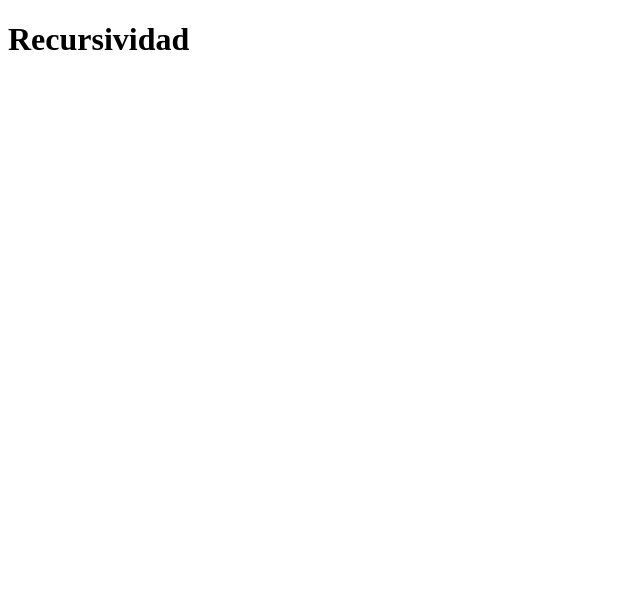
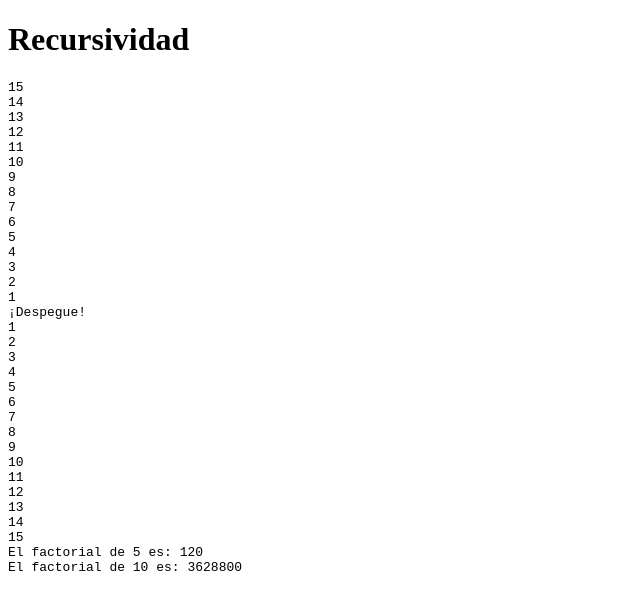
Before and after one commit to OlgaGarciaQuintana/albora-olga, a plain HTML site: page indexrecursivo.html in a window 1280 px wide. Shown: the whole page, without its empty margins (0-640 px from the left). Drawn offline with Linux system fonts and the light colour scheme.

Commit message:
Arreglado

```diff
--- a/indexrecursivo.html
+++ b/indexrecursivo.html
@@ -10,7 +10,6 @@
     <pre id="output"></pre>
     <script>
         // document ready
-        document.addEventListener("DOMContentLoaded", function() {
             function contarRegresivo(numero){
                 if(numero <= 0){
                     document.getElementById("output").innerText += "¡Despegue!\n";
@@ -21,11 +20,21 @@
                 }
             }
 
+            // factorial
+            function factorial(n){
+                if(n === 0 || n === 1){
+                    return 1;
+                }else{
+                    return n * factorial(n - 1);
+                }
+            }
+
             //document ready
             document.addEventListener("DOMContentLoaded", function() {
                 contarRegresivo(15);
+                document.getElementById("output").innerText += "El factorial de 5 es: " + factorial(5) + "\n";
+                document.getElementById("output").innerText += "El factorial de 10 es: " + factorial(10) + "\n";
             });
-        });
     </script>
 </body>
 </html>
```
